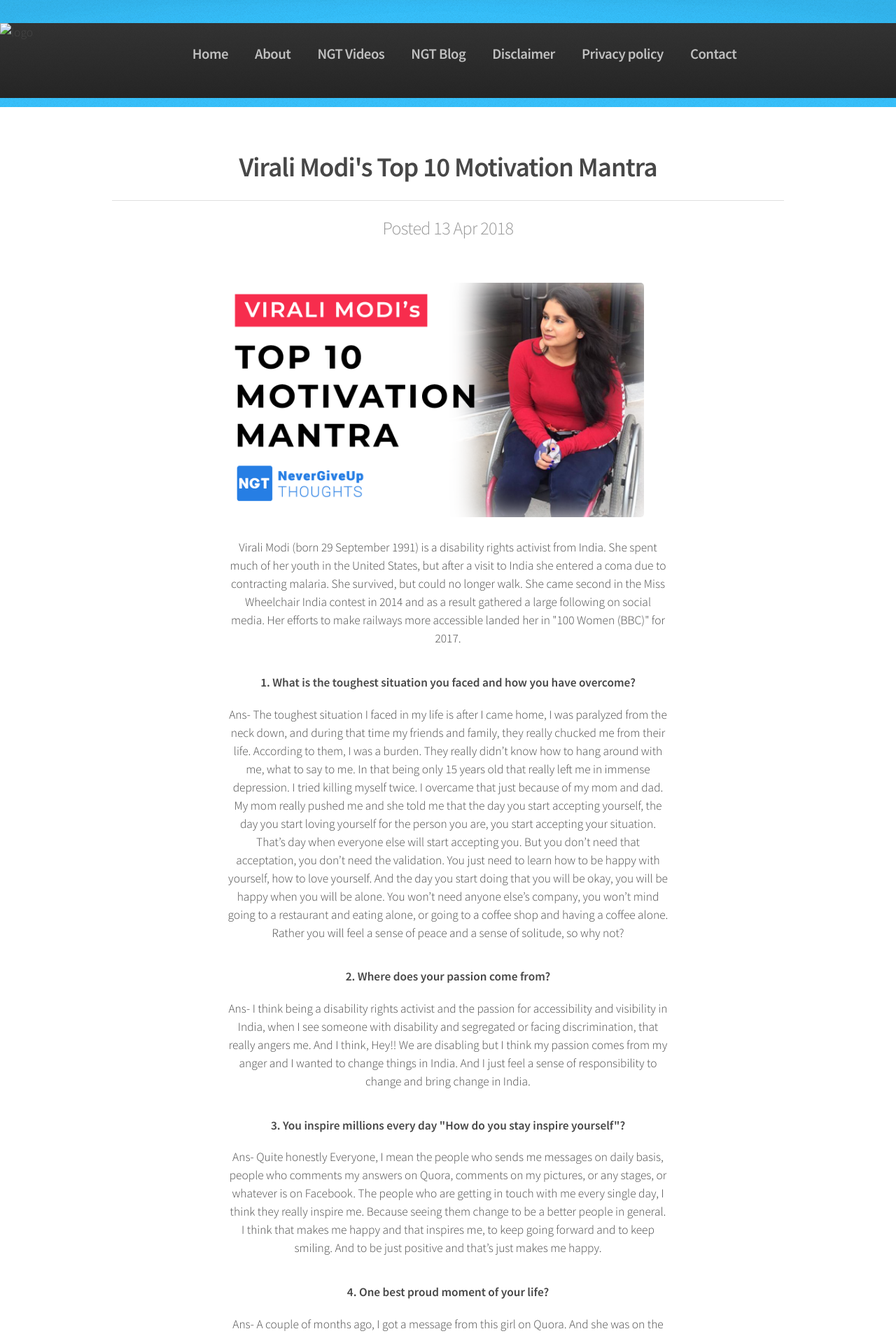
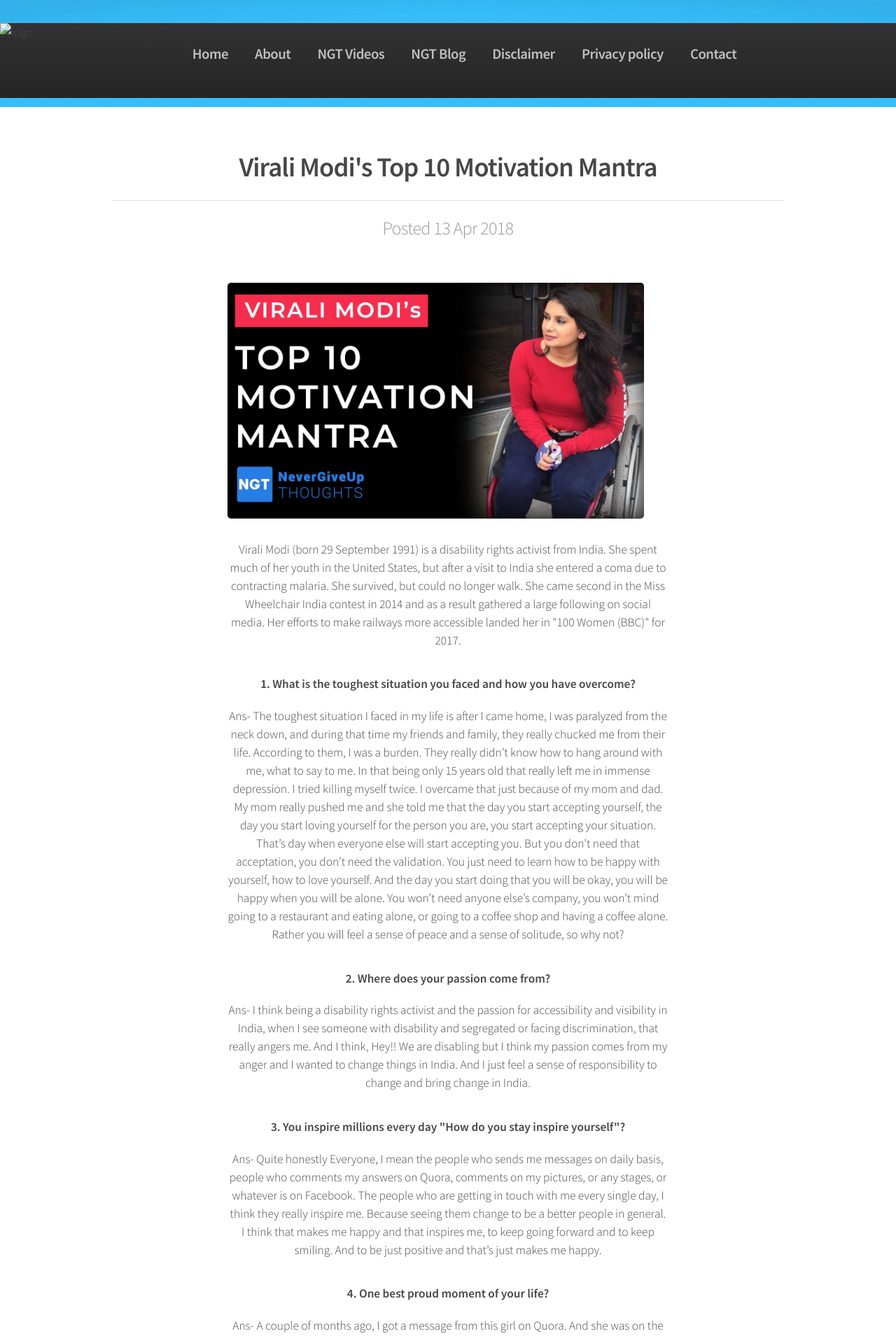
Before and after one commit to NeverGiveUpThoughts/ngt.github.io, a Jekyll site: the page built from _posts/2018-04-13-ViraliModi's-top10-motivationmantra.md, in a window 1280 px wide. Shown: the top 1909 px of the page at 70% size. Built offline with Jekyll 4.4.1, drawn with Linux system fonts in a browser that asks for light colours.

Commit message:
Update 2018-04-13-ViraliModi's-top10-motivationmantra.md

```diff
--- a/_posts/2018-04-13-ViraliModi's-top10-motivationmantra.md
+++ b/_posts/2018-04-13-ViraliModi's-top10-motivationmantra.md
@@ -1,7 +1,7 @@
 ---
 layout: post
 date: 2018-04-13 11:19
-featured: /assets/images/imgvirali2.png
+featured: /assets/images/imgvirali.jpg
 title: Virali Modi's Top 10 Motivation Mantra
 published: true
 ---
```
